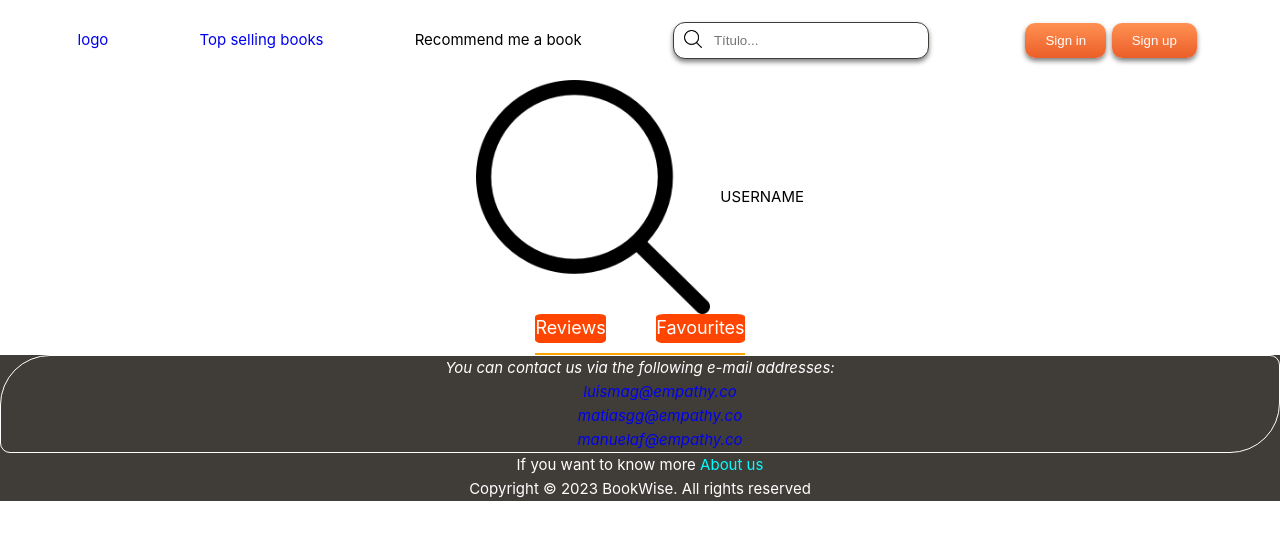
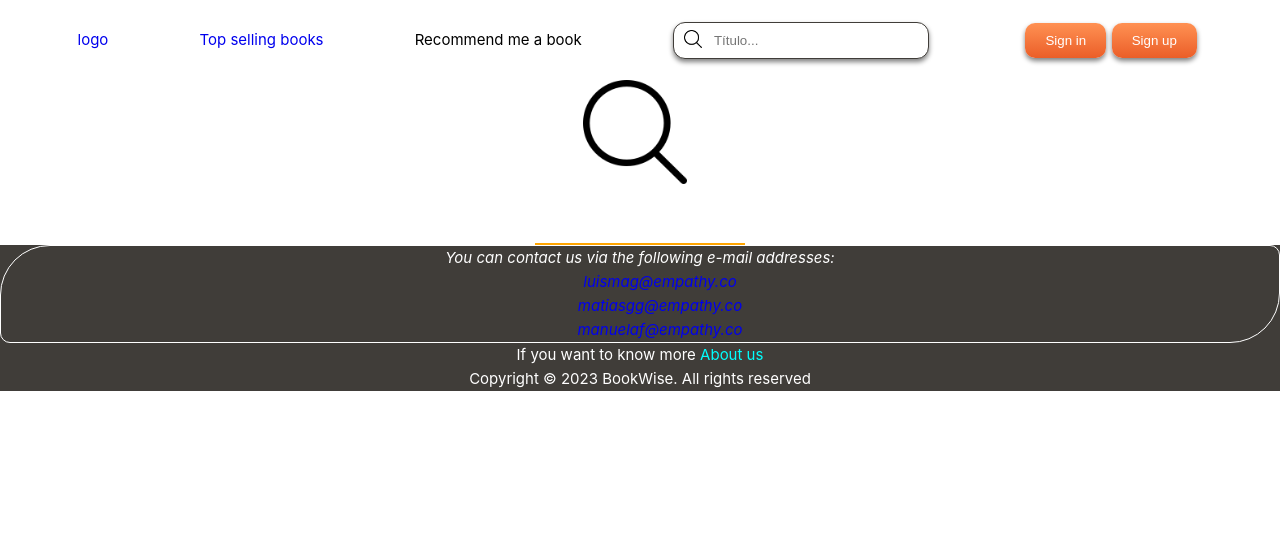
Before and after one commit to mgg709/BookWise, a Vue app in the folder frontend/bookwise-front/: page /profile in a window 1280 px wide. Shown: the top 540 px of the page. Built offline with nearby package versions, Linux system fonts and the light colour scheme.

Commit message:
remove favourite and styles from profile views

```diff
--- a/frontend/bookwise-front/src/components/ProfileHeader.vue
+++ b/frontend/bookwise-front/src/components/ProfileHeader.vue
@@ -4,7 +4,7 @@
     <div class="ph-content">
       <div class="ph-image-container">
         <img :src="`src/assets/${imageName}.png`" alt="User profile img">
-        <p>USERNAME</p>
+        <p>{{username}}</p>
       </div>
     </div>
     <nav>
@@ -27,6 +27,11 @@
               type: String,
               required: true
           }
+      },
+      data() {
+        return{
+          username: localStorage.getItem('username')
+        }
       }
   }
 </script>
@@ -42,11 +47,12 @@
 .ph-image-container {
   display: flex;
   align-items: center;
+  justify-content: center;
+  margin-bottom: 20px;
 }
 
 .ph-image-container img {
-    width: 15.625em;
-    height: 15.625em;
+    width: 20%;
 }
 
 .ph-image-container p {
@@ -70,8 +76,6 @@
 
 nav ul li {
 margin-right: 2.813em; /* Espacio entre los elementos de navegación */
-border-radius: 10%;
-background-color: orangered;
 }
 
 nav ul li:last-child {
--- a/frontend/bookwise-front/src/views/Profile.favourite.view.vue
+++ b/frontend/bookwise-front/src/views/Profile.favourite.view.vue
@@ -1,10 +1,9 @@
-
-
 <template>
     <Header imageName="user"></Header>
     <div class="favourites-profile" id="section2">
-        <div v-for="book in books">
-            <BookCard :book="book"></BookCard>
+        <div class="f-book" v-for="book in books">
+            <BookCard class="f-space" :book="book"></BookCard>
+            <NormalButton textButton="Remove favourite" @click="removeFavourite(book)"></NormalButton>
         </div>
 
     </div>
@@ -13,11 +12,13 @@
 <script>
 import Header from "../components/ProfileHeader.vue"
 import BookCard from "../components/BookCard.vue"
+import NormalButton from "../components/NormalButton.vue"
 import axios from "axios"
 export default{
     components: {
         Header,
-        BookCard
+        BookCard,
+        NormalButton
     },
     data(){
         return{
@@ -28,6 +29,10 @@
         async getFavourites(){
             const {data} = await axios.get(`http://localhost:8080/users/getFavourites/${localStorage.getItem('username')}`);
             this.books = data;
+        },
+        async removeFavourite(book){
+            const {data} = await axios.delete(`http://localhost:8080/users/removeFavourite?username=${this.$store.state.username}&booktitle=${book.title}`);
+            this.books.splice(this.books.indexOf(book), 1);
         }
     },
     beforeMount(){
@@ -36,22 +41,23 @@
 }
 </script>
 <style>
-Footer{
-    width: 100%;
-  text-align: center;
+
+.favourites-profile{
+  margin: 50px;
+  display: grid;
+  grid-template-columns: repeat(5, 1fr);
+  grid-gap: 100px;
 }
 
-.favourites-profile{
-    margin-top: 30px;
-    margin-bottom: 30px;
+.f-book{
     display: flex;
     flex-direction: column;
+    align-items: center;
     justify-content: center;
-    align-items: center;
 }
 
-.favourites-profile div{
-    margin-bottom: 15px;
-    width: 50%;
+.f-book .f-space{
+    margin-bottom: 20px;
 }
+
 </style>
```
